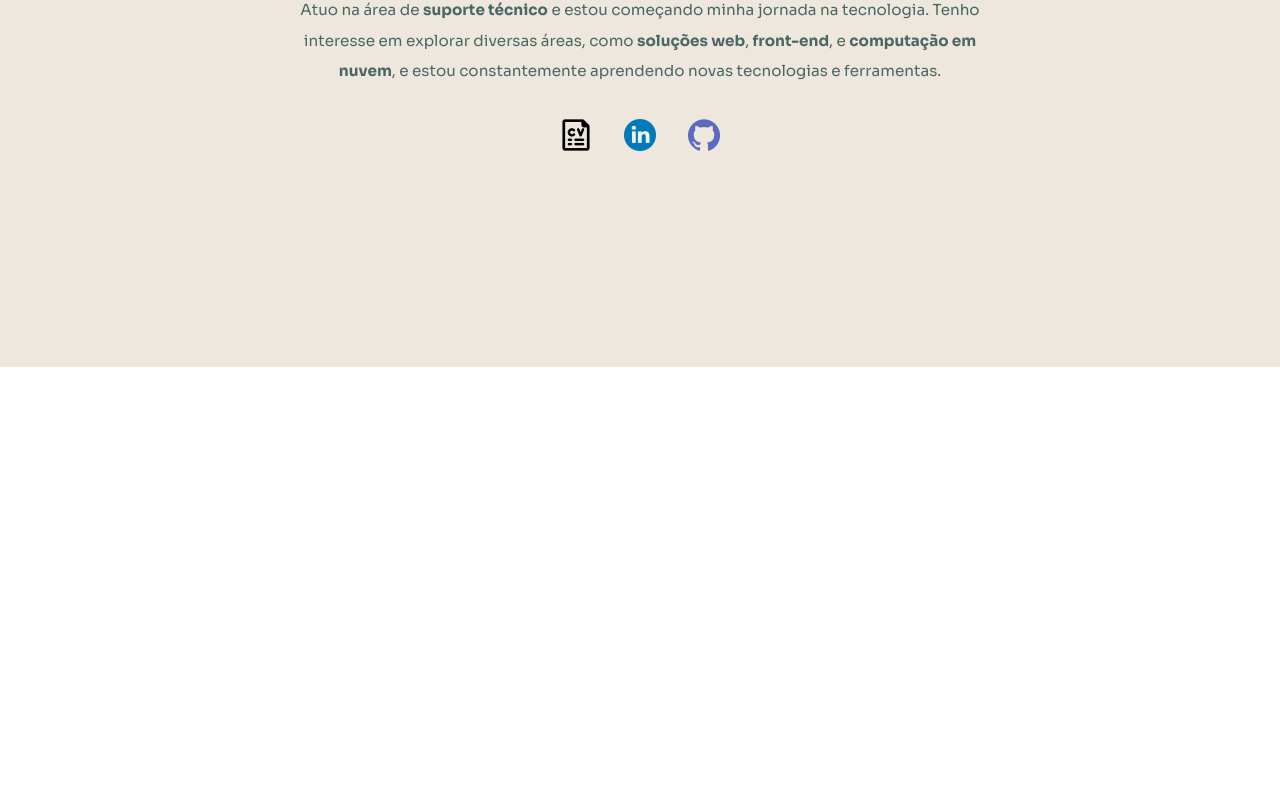
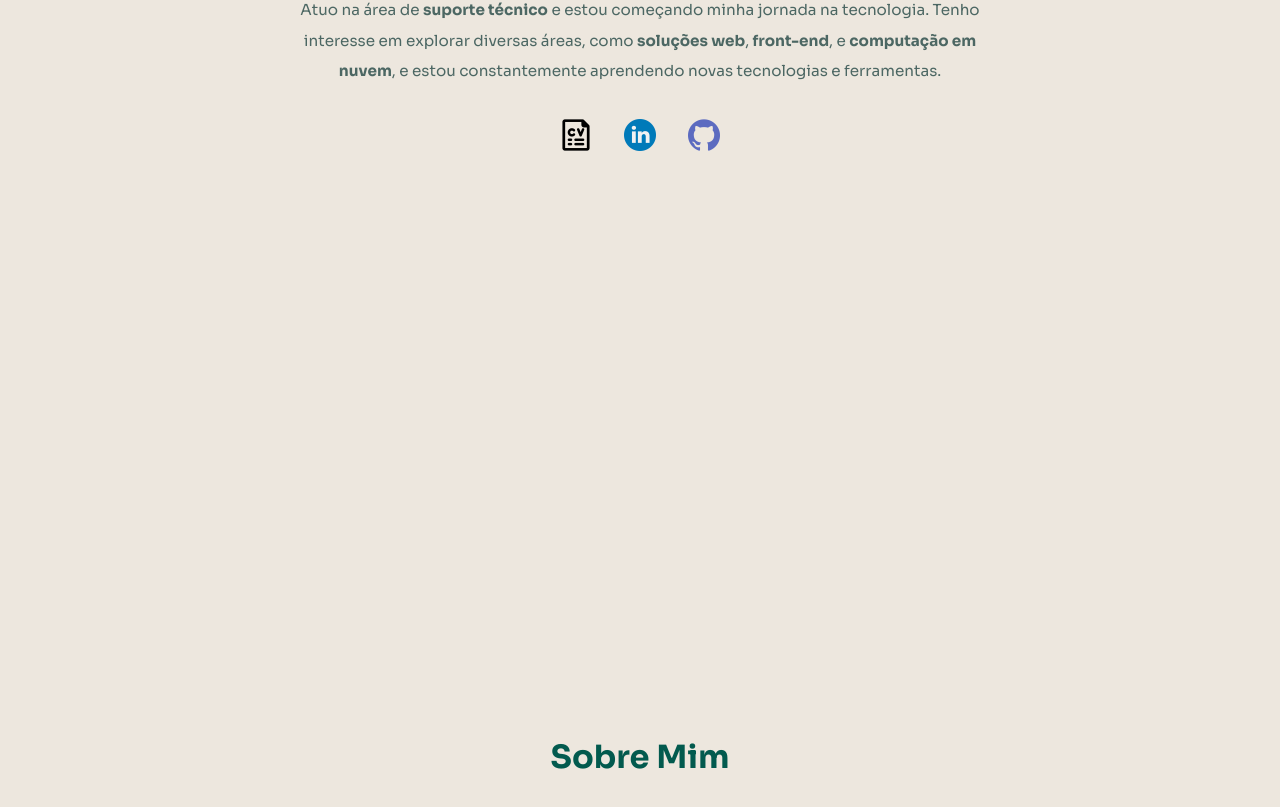
Before and after one commit to Carmohere/PortfolioCarmo, a plain HTML site: page index.html in a window 1280 px wide. Shown: the part 433-1240 px from the top of the page. Before the commit the page ends 800 px from the top, so only its background shows below. Drawn offline with Linux system fonts and the light colour scheme.

Commit message:
begin-aboutMe

```diff
--- a/index.html
+++ b/index.html
@@ -17,13 +17,11 @@
                 <p>Atuo na área de <strong>suporte técnico</strong> e estou começando minha jornada na tecnologia. Tenho interesse em explorar diversas áreas, como <strong>soluções web</strong>, <strong>front-end</strong>, e <strong>computação em nuvem</strong>, e estou constantemente aprendendo novas tecnologias e ferramentas.</p>
 
                 <div class="button-container">
-
                     <a href="/" target="_blank">
                         <button class="icon-button">
-                            <img src="/src/assets/images/curriculo.png" alt="Ícone LinkedIn">
+                            <img src="/src/assets/images/curriculo.png" alt="Icone-Curriculo">
                         </button>
                     </a>
-
 
                     <a href="https://www.linkedin.com/in/lucianocarm0/" target="_blank">
                         <button class="icon-button">
@@ -36,13 +34,22 @@
                             <img src="/src/assets/images/github.png" alt="Ícone GitHub">
                         </button>
                     </a>
-
                 </div>
 
             </div>
         </div>
     </section>
 
+    <section id="sobre" class="sobre">
+    <div class="container">
+        <h2>Sobre Mim</h2>
+
+    </div>
+</section>
+
+
+
+
     <script src="/src/assets/js/script.js"></script>
 </body>
 </html>
--- a/src/assets/css/style.css
+++ b/src/assets/css/style.css
@@ -112,3 +112,19 @@ button img {
     50% { opacity: 0; }
     100% { opacity: 1; }
 }
+
+/* Sobre mim */
+.sobre {
+    background: #EDE7DE;
+    display: flex;
+    justify-content: center;
+    align-items: center;
+    height: 100vh;
+    overflow: hidden;
+}
+
+.sobre h2 {
+    font-size: 2rem;
+    color: #025A4E;
+    margin-bottom: 20px;
+}
```
Also changed, not shown: src/assets/js/script.js (line endings or trailing spaces).
